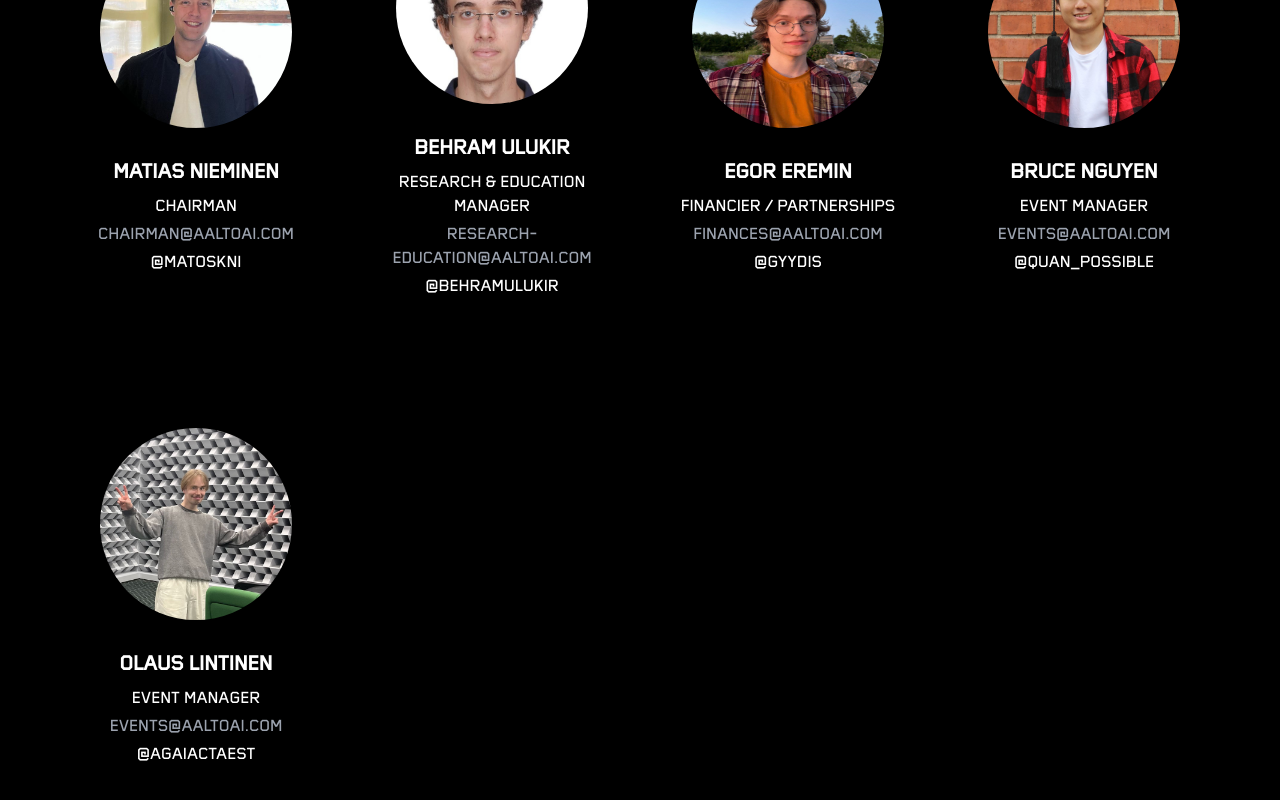
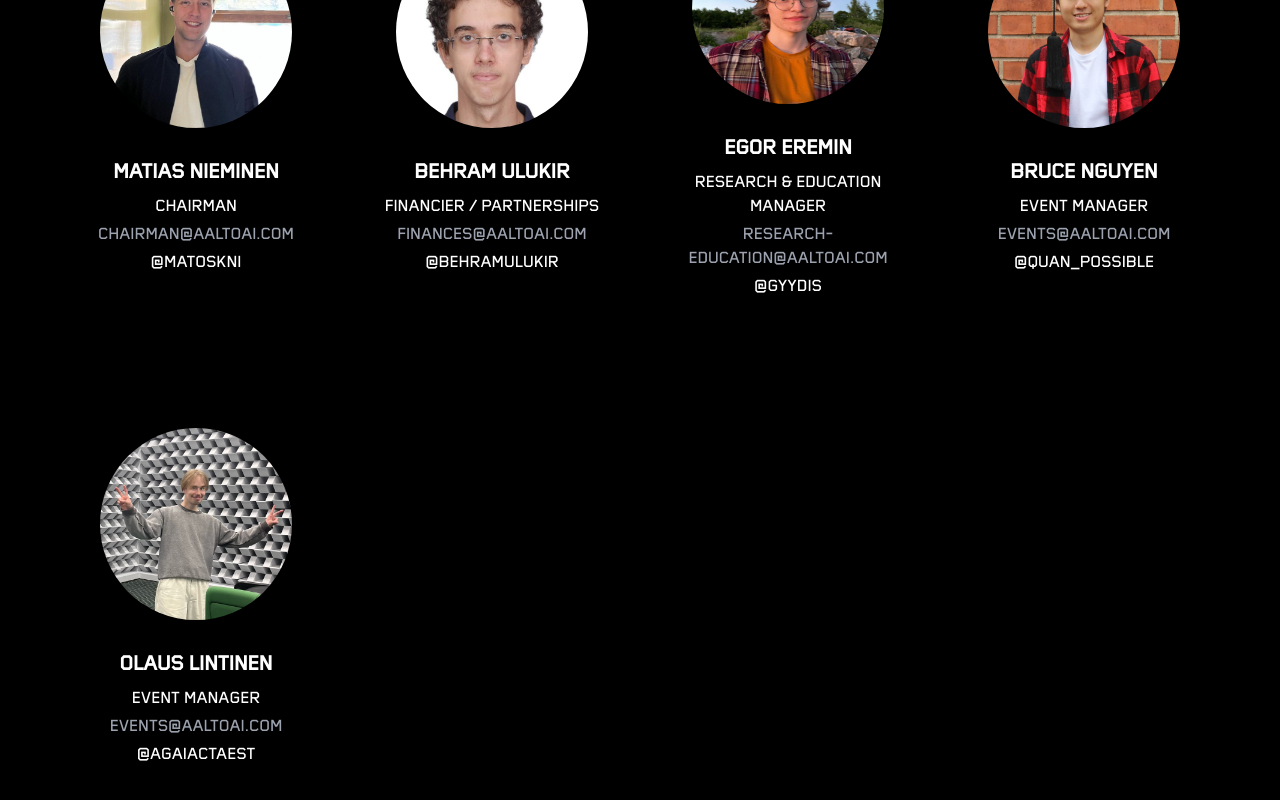
Before and after one commit to BitBeholder/AaltoAI, a React (Create React App) app: page / in a window 1280 px wide. Shown: the part 923-1723 px from the top of the page. Built offline with nearby package versions, Linux system fonts and the light colour scheme.

Commit message:
role update

```diff
--- a/src/components/BoardMembers.js
+++ b/src/components/BoardMembers.js
@@ -10,15 +10,15 @@ const BoardMembers = () => {
     {
       img: "/behramulukir.png",
       name: "Behram Ulukir",
-      role: "Research & Education Manager",
-      email: "research-education@aaltoai.com",
+      role: "Financier / Partnerships",
+      email: "finances@aaltoai.com",
       telegram: "@behramulukir",
     },
     {
       img: "/egor.png",
       name: "Egor Eremin",
-      role: "Financier / Partnerships",
-      email: "finances@aaltoai.com",
+      role: "Research & Education Manager",
+      email: "research-education@aaltoai.com",
       telegram: "@Gyydis",
     },
     {
```
